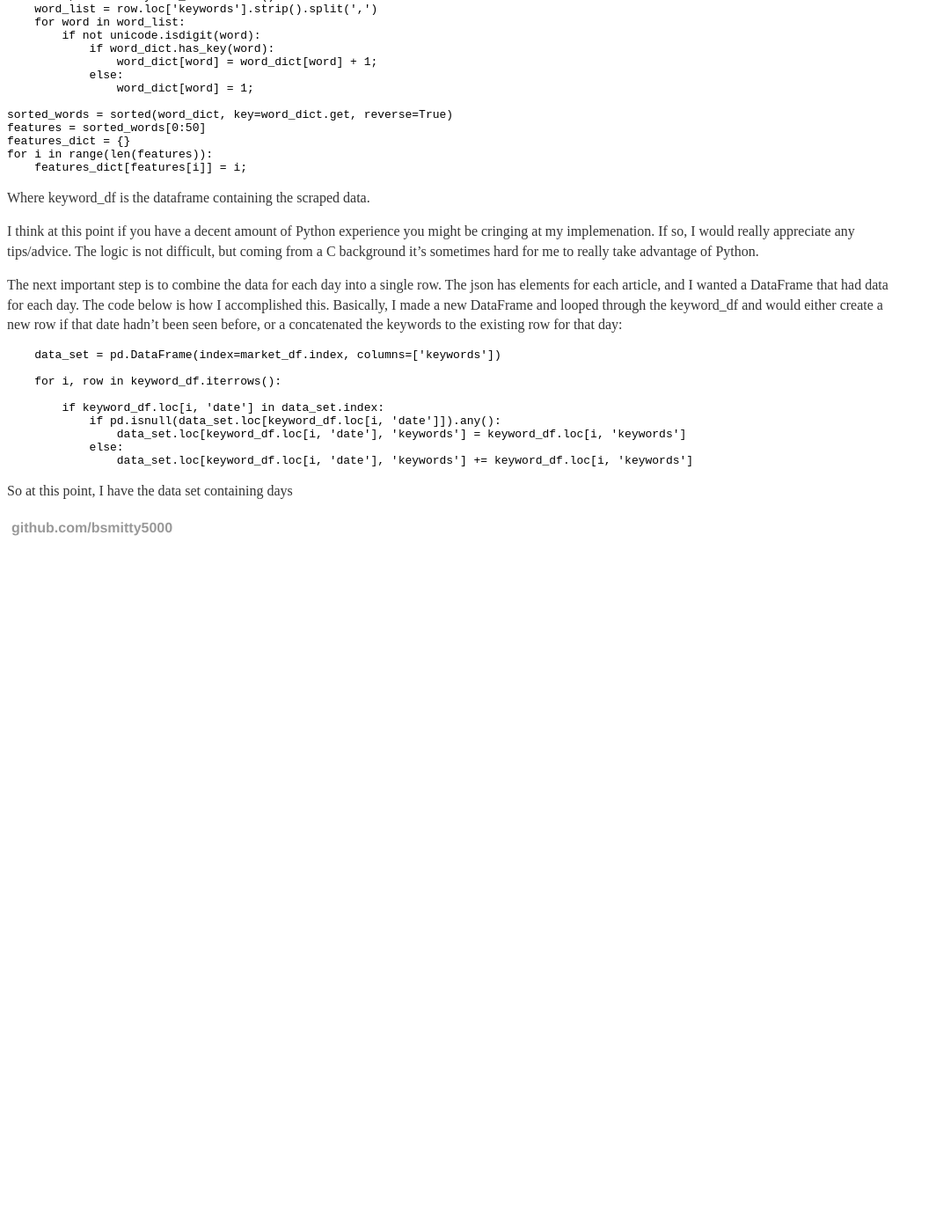
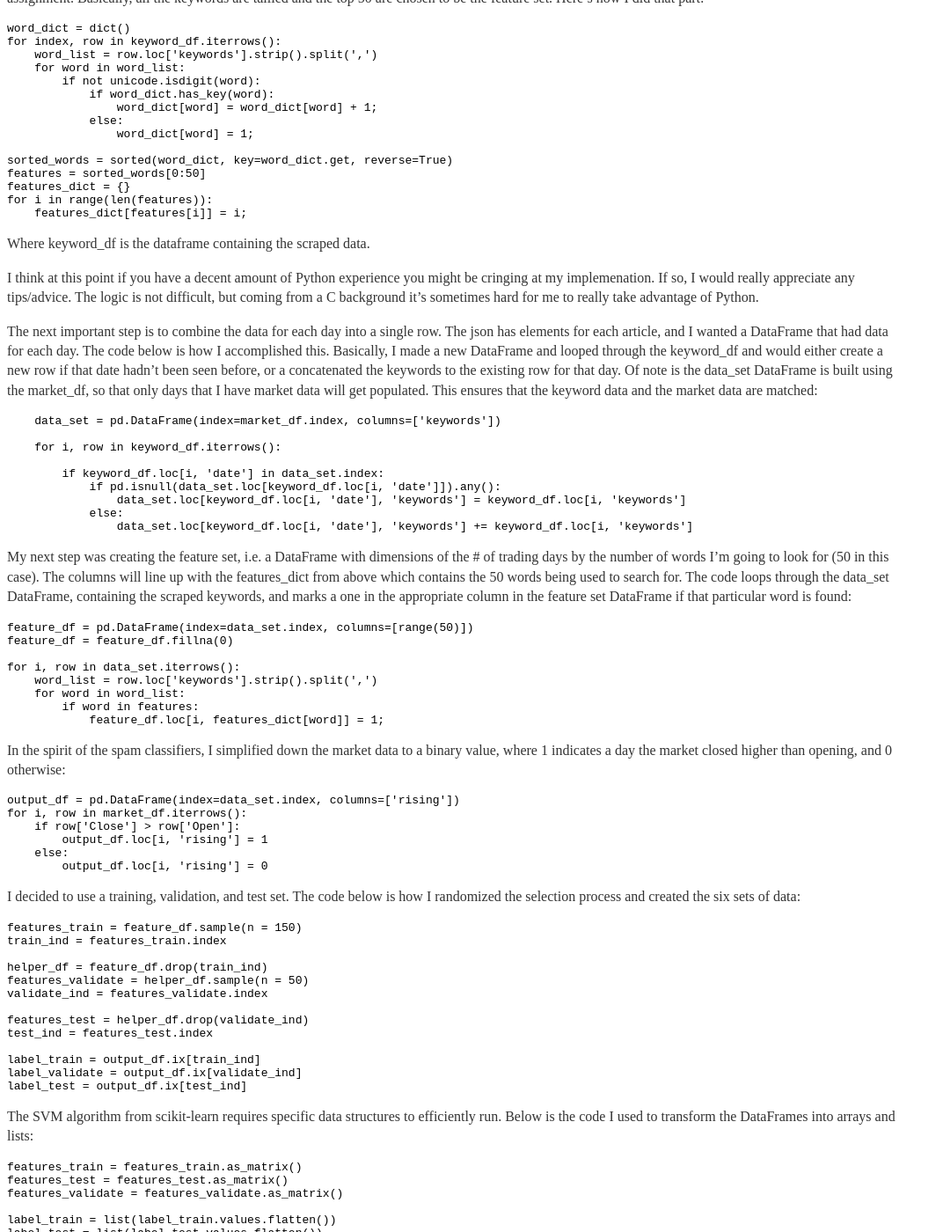
Before and after one commit to bsmitty5000/bsmitty5000.github.io, a Jekyll site: the page built from _posts/2016-02-06-Stock-Market-Predictions-Using-Scrapy-and-SVMs.md, in a window 1280 px wide and 1400 px high, scrolled down 2319 px. Shown: the whole window at 88% size, without its empty margins (0-1072 px from the left). Built offline with Jekyll 4.4.1, drawn with Linux system fonts in a browser that asks for light colours; comment, search, counter and statistics services are not loaded; before the commit the page ends 2949 px from its top, so only the background shows below that; some of the changed text lies outside the part shown.

Commit message:
Update 2016-02-06-Stock-Market-Predictions-Using-Scrapy-and-SVMs.md

```diff
--- a/_posts/2016-02-06-Stock-Market-Predictions-Using-Scrapy-and-SVMs.md
+++ b/_posts/2016-02-06-Stock-Market-Predictions-Using-Scrapy-and-SVMs.md
@@ -84,11 +84,13 @@
 
             return df
 
-Near the top of the script I also run a few lines to read in the S&P data I downloaded from Yahoo finance. It's just a csv file, so I was able to use the following line. I got this method from Udacity's Machine Learning for Trading course:
+Near the top of the script I also run a few lines to read in the S&P data I downloaded from Yahoo finance. It's just a csv file, so I was able to use the following line. I got this method from Udacity's Machine Learning for Trading course (I had to manually drop Dec 24th, since apparently the market was open Christmas Eve, but there was no corresponding data from Bloomberg):
 
     market_df = pd.read_csv('sp_500_2014.csv', index_col="Date",
                             parse_dates=True, usecols=['Date','Open','Close'],
                             na_values=['nan'])
+
+    market_df = market_df.drop(pd.to_datetime('2014-12-24'))
 
 The process of deciding which words to look for when training and testing the data in the SVM I got from Andrew Ng's Coursera course, in the SVM assignment. Basically, all the keywords are tallied and the top 50 are chosen to be the feature set. Here's how I did that part:
 
@@ -112,7 +114,7 @@
 
 I think at this point if you have a decent amount of Python experience you might be cringing at my implemenation. If so, I would really appreciate any tips/advice. The logic is not difficult, but coming from a C background it's sometimes hard for me to really take advantage of Python.
 
-The next important step is to combine the data for each day into a single row. The json has elements for each article, and I wanted a DataFrame that had data for each day. The code below is how I accomplished this. Basically, I made a new DataFrame and looped through the keyword_df and would either create a new row if that date hadn't been seen before, or a concatenated the keywords to the existing row for that day:
+The next important step is to combine the data for each day into a single row. The json has elements for each article, and I wanted a DataFrame that had data for each day. The code below is how I accomplished this. Basically, I made a new DataFrame and looped through the keyword_df and would either create a new row if that date hadn't been seen before, or a concatenated the keywords to the existing row for that day. Of note is the data_set DataFrame is built using the market_df, so that only days that I have market data will get populated. This ensures that the keyword data and the market data are matched:
 
         data_set = pd.DataFrame(index=market_df.index, columns=['keywords'])
 
@@ -124,4 +126,89 @@
                 else:
                     data_set.loc[keyword_df.loc[i, 'date'], 'keywords'] += keyword_df.loc[i, 'keywords']
 
-So at this point, I have the data set containing days
+My next step was creating the feature set, i.e. a DataFrame with dimensions of the # of trading days by the number of words I'm going to look for (50 in this case). The columns will line up with the features_dict from above which contains the 50 words being used to search for. The code loops through the data_set DataFrame, containing the scraped keywords, and marks a one in the appropriate column in the feature set DataFrame if that particular word is found:
+
+    feature_df = pd.DataFrame(index=data_set.index, columns=[range(50)])
+    feature_df = feature_df.fillna(0)
+
+    for i, row in data_set.iterrows():
+        word_list = row.loc['keywords'].strip().split(',')
+        for word in word_list:
+            if word in features:
+                feature_df.loc[i, features_dict[word]] = 1;
+
+In the spirit of the spam classifiers, I simplified down the market data to a binary value, where 1 indicates a day the market closed higher than opening, and 0 otherwise:
+
+    output_df = pd.DataFrame(index=data_set.index, columns=['rising'])
+    for i, row in market_df.iterrows():
+        if row['Close'] > row['Open']:
+            output_df.loc[i, 'rising'] = 1
+        else:
+            output_df.loc[i, 'rising'] = 0
+
+I decided to use a training, validation, and test set. The code below is how I randomized the selection process and created the six sets of data:
+
+    features_train = feature_df.sample(n = 150)
+    train_ind = features_train.index
+
+    helper_df = feature_df.drop(train_ind)
+    features_validate = helper_df.sample(n = 50)
+    validate_ind = features_validate.index
+
+    features_test = helper_df.drop(validate_ind)
+    test_ind = features_test.index
+
+    label_train = output_df.ix[train_ind]
+    label_validate = output_df.ix[validate_ind]
+    label_test = output_df.ix[test_ind]
+
+The SVM algorithm from scikit-learn requires specific data structures to efficiently run. Below is the code I used to transform the DataFrames into arrays and lists:
+
+    features_train = features_train.as_matrix()
+    features_test = features_test.as_matrix()
+    features_validate = features_validate.as_matrix()
+
+    label_train = list(label_train.values.flatten())
+    label_test = list(label_test.values.flatten())
+    label_validate = list(label_validate.values.flatten())
+
+I used the validation set to try and find the best value for the C parameter. I manually setup a list that containined the values I wanted to run the SVM with, looped through those using the training data and testing on the validation set, then finally ran the SVM using the best value for C and the test data set:
+
+    C_values= [ 0.001, 0.01, 0.1, 1, 10, 100, 1000, 10000]
+
+    print "Trying SVM rbf now"
+    best_accuracy = 0
+
+    for curr_C in C_values:
+
+        clf = svm.SVC(kernel = 'rbf', C = curr_C)
+        clf.fit(features_train, label_train)
+
+        pred = clf.predict(features_validate)
+        curr_accuracy = accuracy_score(label_validate, pred)
+
+        print "C = %f; accuracy: %f" %  (curr_C, curr_accuracy)
+
+        if best_accuracy < curr_accuracy:
+            best_accuracy = curr_accuracy
+            best_C = curr_C
+
+    print "Best C = %f; Best Accuracy = %f" % (best_C, best_accuracy)
+
+    '''
+    testing on test data
+    '''
+    clf = svm.SVC(kernel = 'rbf', C = best_C)
+    clf.fit(features_train, label_train)
+
+    pred = clf.predict(features_test)
+    accuracy = accuracy_score(label_test, pred)
+
+    print "Final test accuracy: %f" %  (accuracy)
+
+## ending thoughts
+This experience was very informative. It took me a very long time to do basic stuff because of my inexperience with Python. For example, building the training/validation/test sets- I wasn't away of the drop function for DataFrames, and so at one point I tried working with one set of randomly generated values for the training set, and super complicated for loops that were supposed to drop/add the right rows to build the test and validation sets.
+
+Like I mentioned above though, getting my hands dirty with Scrapy, scikit-learn, and Python in general, was the only successful outcome for this project. If you were hoping to find a billion dollar trading scheme, stick with coin flipping.
+
+Thanks for reading! I would really appreciate any feedback and don't hesistate to contact me with any questions.
```
